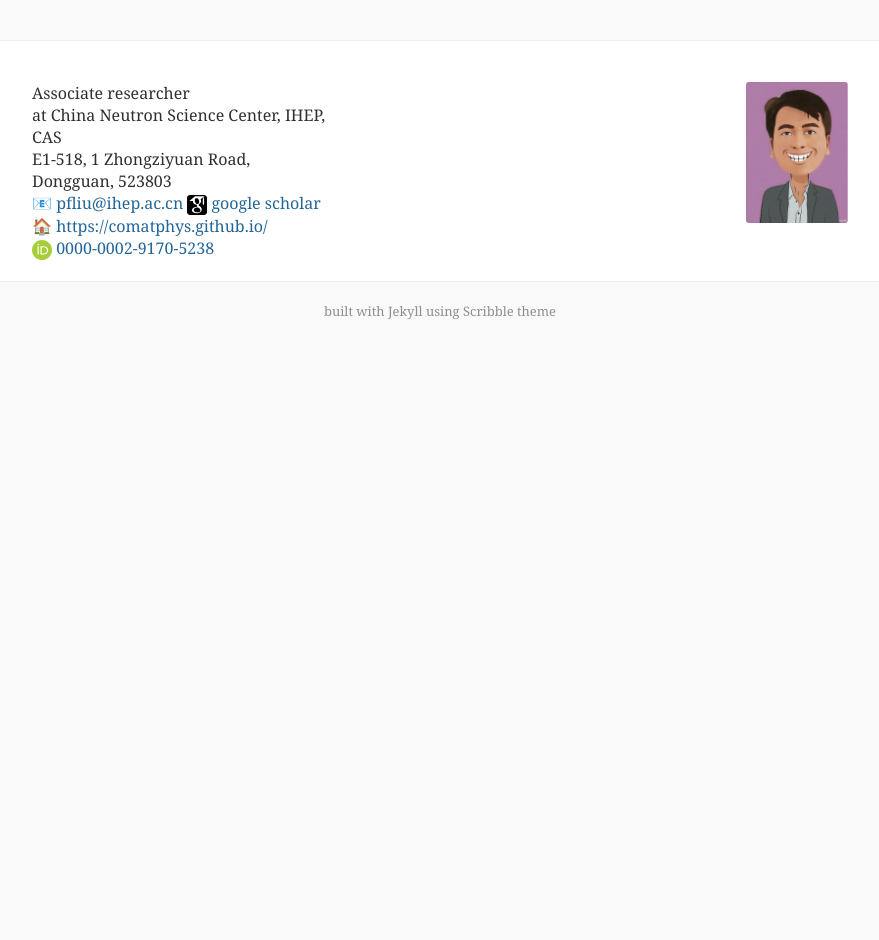
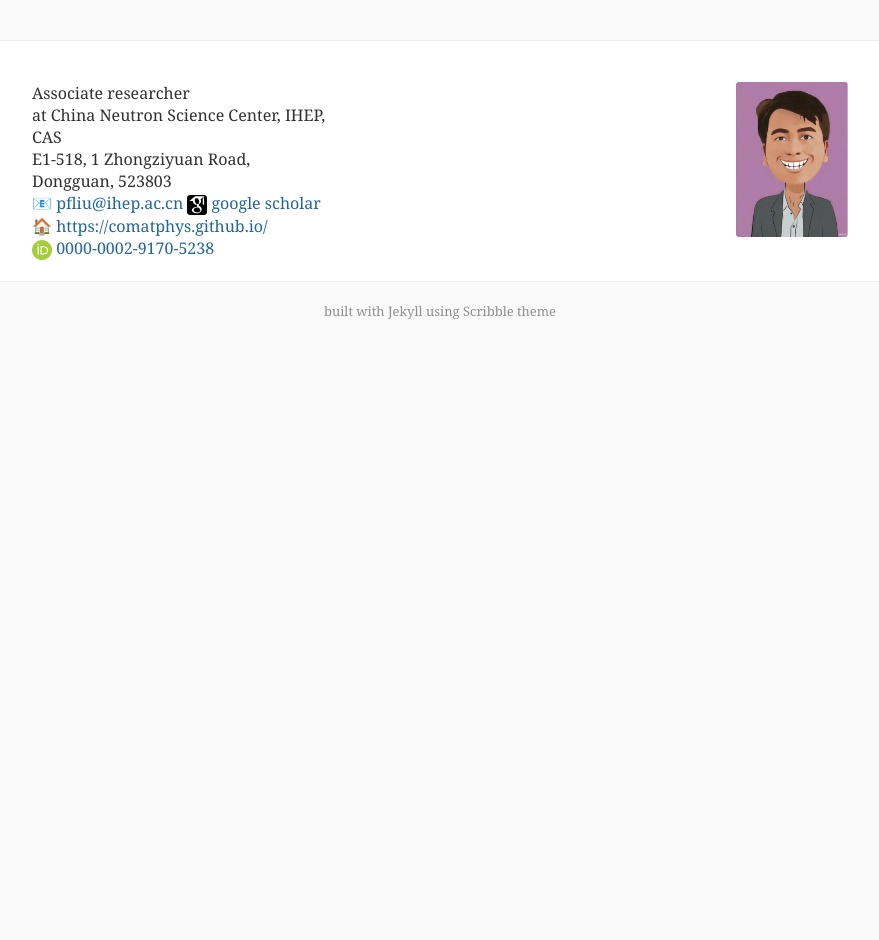
Before and after one commit to comatphys/comatphys.github.io, a Jekyll site: the page built from cv_md/contact.md, in a window 1280 px wide. Shown: the whole page, without its empty margins (200-1079 px from the left). Built offline with Jekyll 4.4.1, drawn with Linux system fonts in a browser that asks for light colours; emoji names are drawn with the system emoji font; our own code applies the rules of GitHub Pages for plain Markdown files; comment, search, counter and statistics services are not loaded.

Commit message:
Update contact.md

```diff
--- a/cv_md/contact.md
+++ b/cv_md/contact.md
@@ -1 +1 @@
-| Associate researcher <br> at China Neutron Science Center, IHEP, CAS <br> E1-518, 1 Zhongziyuan Road, Dongguan, 523803 <br> :email: [pfliu@ihep.ac.cn](mailto:pfliu@ihep.ac.cn) ![google scholar](/images/gs.svg){:height="20px" } [google scholar](https://scholar.google.com/citations?user=v0zhAS4AAAAJ&hl) <br> :house: [https://comatphys.github.io/](https://comatphys.github.io)  <br> ![orcid](/images/orcid.svg){:height="20px"} [0000-0002-9170-5238](https://orcid.org/0000-0002-9170-5238) | <img src="/images/people/person-pfliu.png" width="20%" style="float:right" /> |
+| Associate researcher <br> at China Neutron Science Center, IHEP, CAS <br> E1-518, 1 Zhongziyuan Road, Dongguan, 523803 <br> :email: [pfliu@ihep.ac.cn](mailto:pfliu@ihep.ac.cn) ![google scholar](/images/gs.svg){:height="20px" } [google scholar](https://scholar.google.com/citations?user=v0zhAS4AAAAJ&hl) <br> :house: [https://comatphys.github.io/](https://comatphys.github.io)  <br> ![orcid](/images/orcid.svg){:height="20px"} [0000-0002-9170-5238](https://orcid.org/0000-0002-9170-5238) | <img src="/images/people/person-pfliu.png" width="22%" style="float:right" /> |
```
